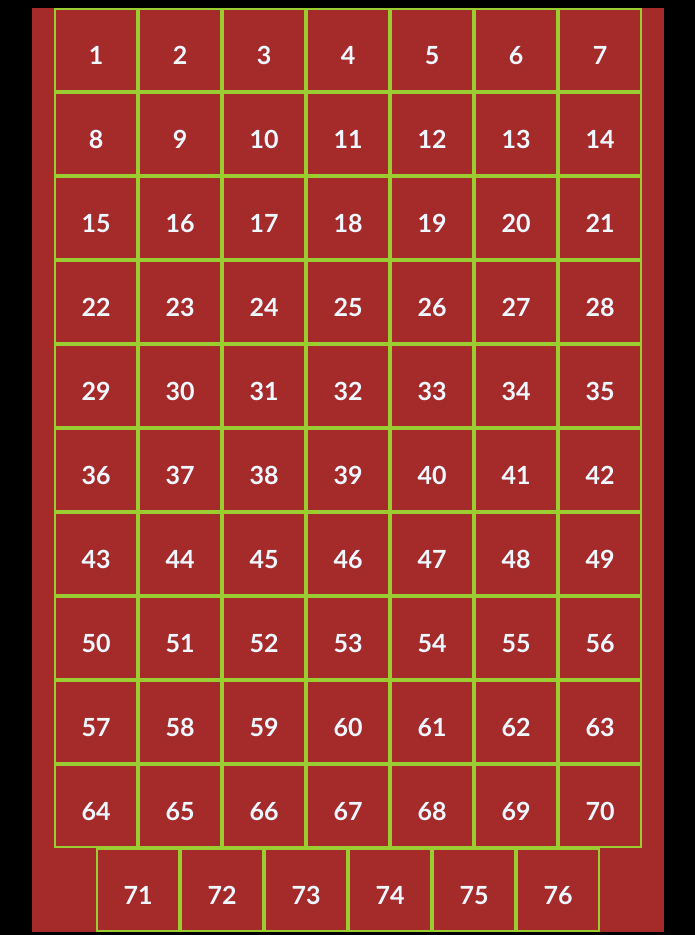
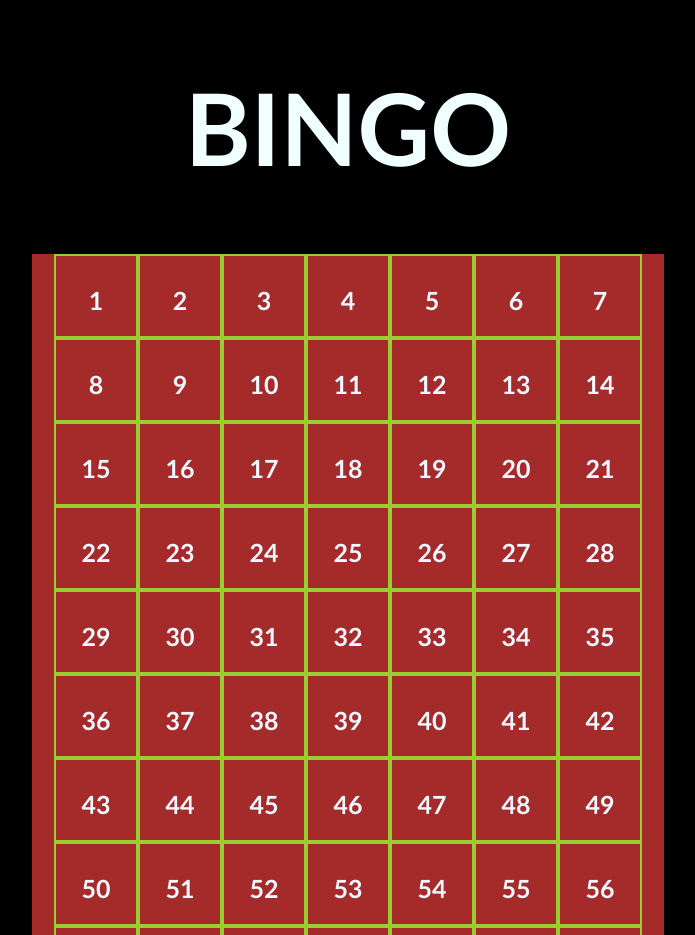
Before and after one commit to satwswy/EPICODE-D14-Homework, a plain HTML site: page index.html in a window 1280 px wide. Shown: the top 935 px of the page, without its empty margins (292-987 px from the left). Drawn offline with Linux system fonts and the light colour scheme.

Commit message:
added bingo heading

```diff
--- a/index.html
+++ b/index.html
@@ -8,6 +8,9 @@
     <link rel="stylesheet" href="styles.css">
 </head>
 <body>
+    <div id="bingo">
+        <h1>BINGO</h1>
+    </div>
     <div id="cells-container">
 
     </div>
--- a/styles.css
+++ b/styles.css
@@ -32,3 +32,8 @@ body {
     font-weight: 700;
     color: aliceblue;
 }
+#bingo {
+    color: azure;
+    text-align: center;
+    font-size: 50px;
+}
```
